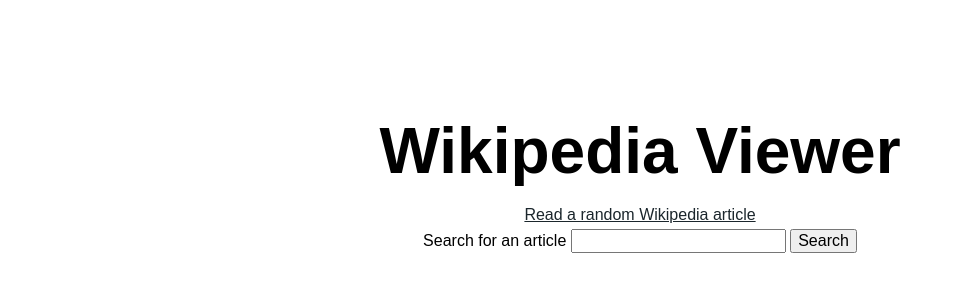
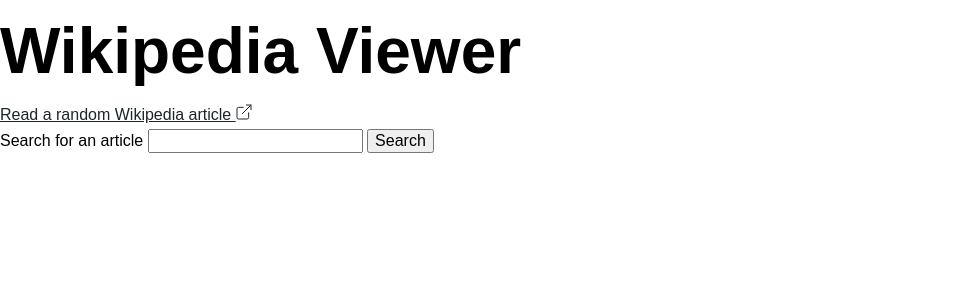
Before and after one commit to alexandracaulea/wikipedia-viewer, a website with bundled scripts: page public/index.html in a window 1280 px wide. Shown: the whole page, without its empty margins (0-963 px from the left). Built offline with nearby package versions, Linux system fonts and the light colour scheme.

Commit message:
Improve index.html

```diff
--- a/public/index.html
+++ b/public/index.html
@@ -3,45 +3,65 @@
   <head>
     <meta charset="UTF-8" />
     <meta name="viewport" content="width=device-width, initial-scale=1.0" />
+    <meta name="description" content="Wikipedia Viewer project" />
+    <meta name="author" content="Alexandra Caulea" />
     <title>Wikipedia Viewer</title>
     <link
-      href="https://fonts.googleapis.com/css2?family=Lora:wght@400;600&display=swap"
+      href="https://fonts.googleapis.com/css2?family=Lora:wght@400;700&display=swap"
       rel="stylesheet"
     />
     <link rel="stylesheet" href="../src/css/app.css" />
   </head>
   <body>
-    <main>
-      <section>
-        <h1>Wikipedia Viewer</h1>
+    <header class="intro">
+      <div class="container">
+        <h1 class="intro__title">Wikipedia Viewer</h1>
         <a
-          class="random-article"
+          class="intro__link"
           href="https://en.wikipedia.org/wiki/Special:Random"
           target="_blank"
           rel="noopener noreferrer"
-          >Read a random Wikipedia article</a
+          >Read a random Wikipedia article
+          <svg
+            class="external-link-icon"
+            aria-hidden="true"
+            width="16"
+            height="16"
+            fill="none"
+            xmlns="http://www.w3.org/2000/svg"
           >
-        <form class="search-form" novalidate="true">
-          <label for="search-text">Search for an article</label>
+            <path
+              d="M12.666 8.777v4.667a1.556 1.556 0 01-1.555 1.555H2.556A1.556 1.556 0 011 13.444V4.889a1.556 1.556 0 011.556-1.556h4.666M10.334 1H15v4.667M6.444 9.555L14.999 1"
+              stroke="currentColor"
+              stroke-linecap="round"
+              stroke-linejoin="round"
+            /></svg
+        ></a>
+        <form class="search-form">
+          <label for="search-text" class="search__label"
+            >Search for an article</label
+          >
           <input
             id="search-text"
             type="text"
             name="input-data"
+            class="search__input"
             autocomplete="off"
+            spellcheck="true"
           />
-          <button type="submit">Search</button>
+          <button type="submit" class="search__button">Search</button>
         </form>
         <p class="error-message"></p>
-      </section>
-      <div>
+      </div>
+    </header>
+    <main>
       <ul
-          class="search-list"
+        class="search-result"
         role="status"
         aria-live="polite"
         aria-atomic="true"
         aria-relevant="text"
       ></ul>
-      </div>
     </main>
     <script src="../src/js/index.js"></script>
   </body>
```
Lines whose indentation alone changed are shown as unchanged.
